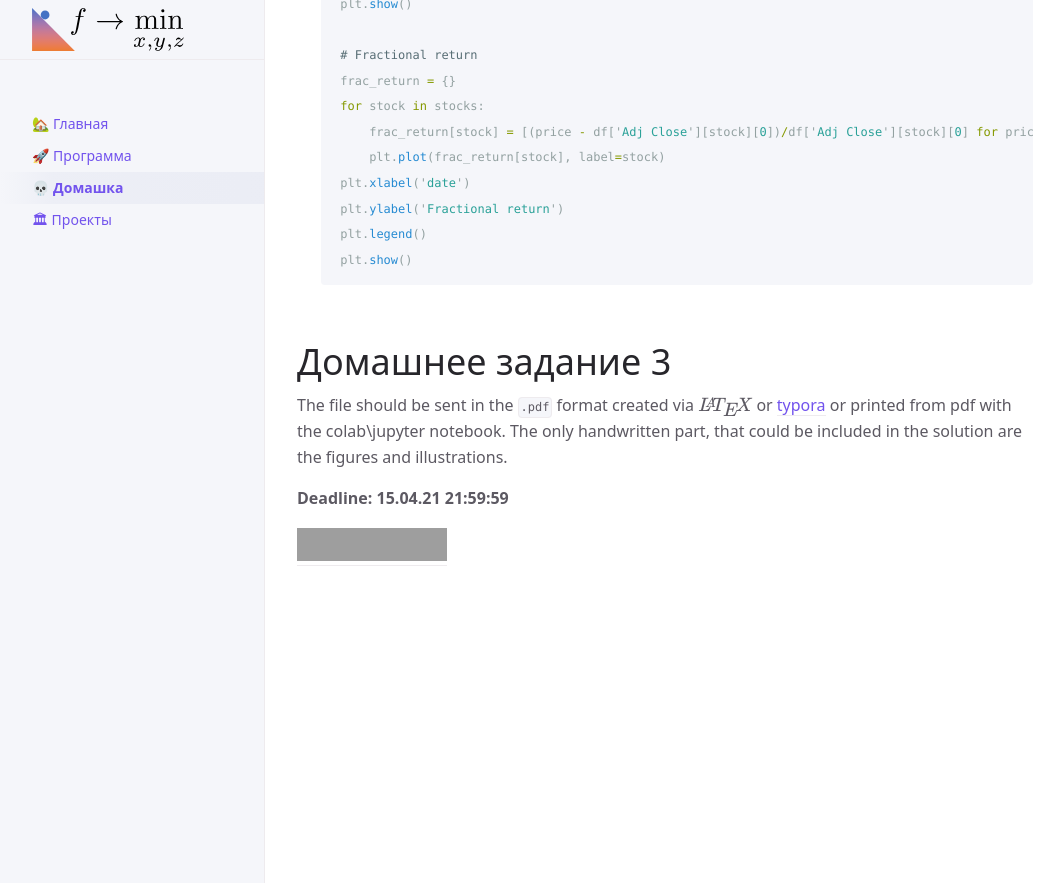
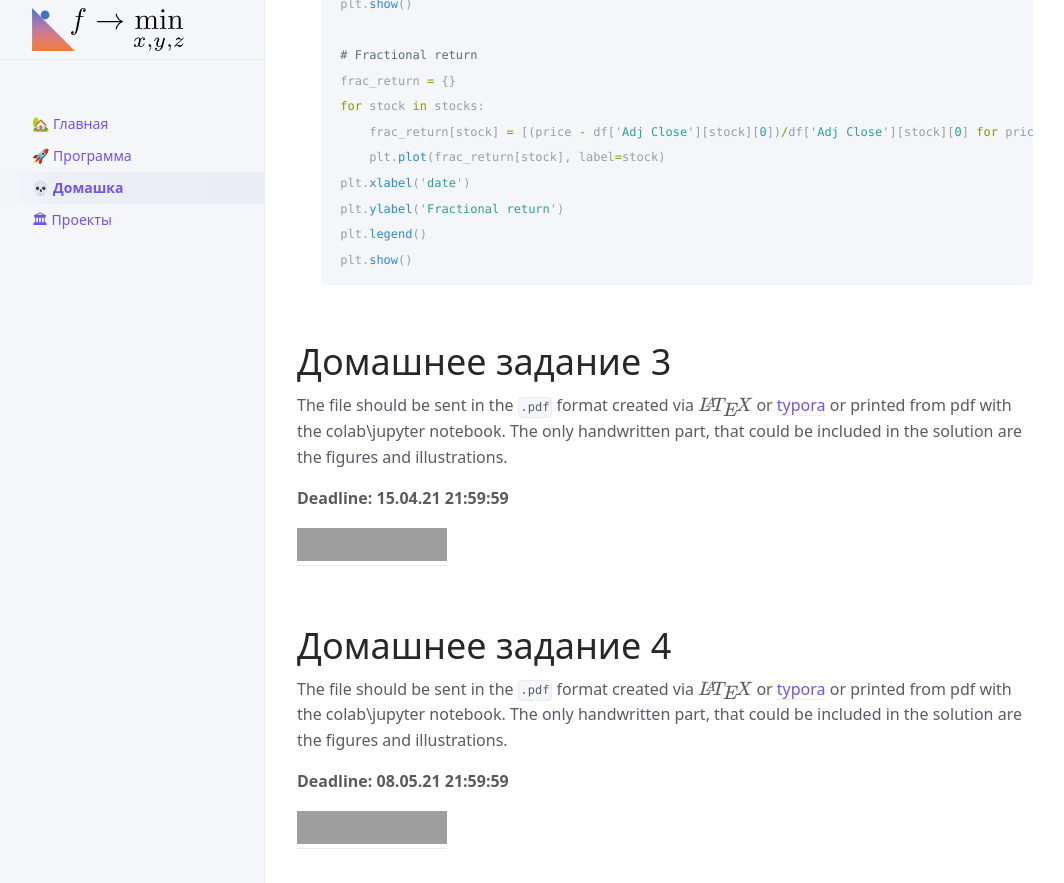
Before and after one commit to MerkulovDaniil/mipt21, a Jekyll site: the page built from homework.md, in a window 1280 px wide and 900 px high, scrolled down 13058 px. Shown: the top 883 px of the window, without its empty margins (107-1171 px from the left). Built offline with Jekyll 4.4.1, drawn with Linux system fonts in a browser that asks for light colours; our own code applies the rules of GitHub Pages for plain Markdown files; formulas are drawn with MathJax 3; a script that is not in the unit is left out; before the commit the page ends 13675 px from its top, so only the background shows below that; grey boxes are pictures that could not be loaded.

Commit message:
Update homework.md

```diff
--- a/homework.md
+++ b/homework.md
@@ -540,3 +540,11 @@
 **Deadline: 15.04.21 21:59:59**
 
 [![Open In Colab](https://colab.research.google.com/assets/colab-badge.svg#button)](https://colab.research.google.com/github/MerkulovDaniil/mipt21/blob/main/notebooks/22_HW_1.ipynb)
+
+# Домашнее задание 4
+
+The file should be sent in the `.pdf` format created via $\LaTeX$ or [typora](<https://typora.io/>) or printed from pdf with the colab\jupyter notebook. The only handwritten part, that could be included in the solution are the figures and illustrations.
+
+**Deadline: 08.05.21 21:59:59**
+
+[![Open In Colab](https://colab.research.google.com/assets/colab-badge.svg#button)](https://colab.research.google.com/github/MerkulovDaniil/mipt21/blob/main/notebooks/22_HW_2.ipynb)
```
